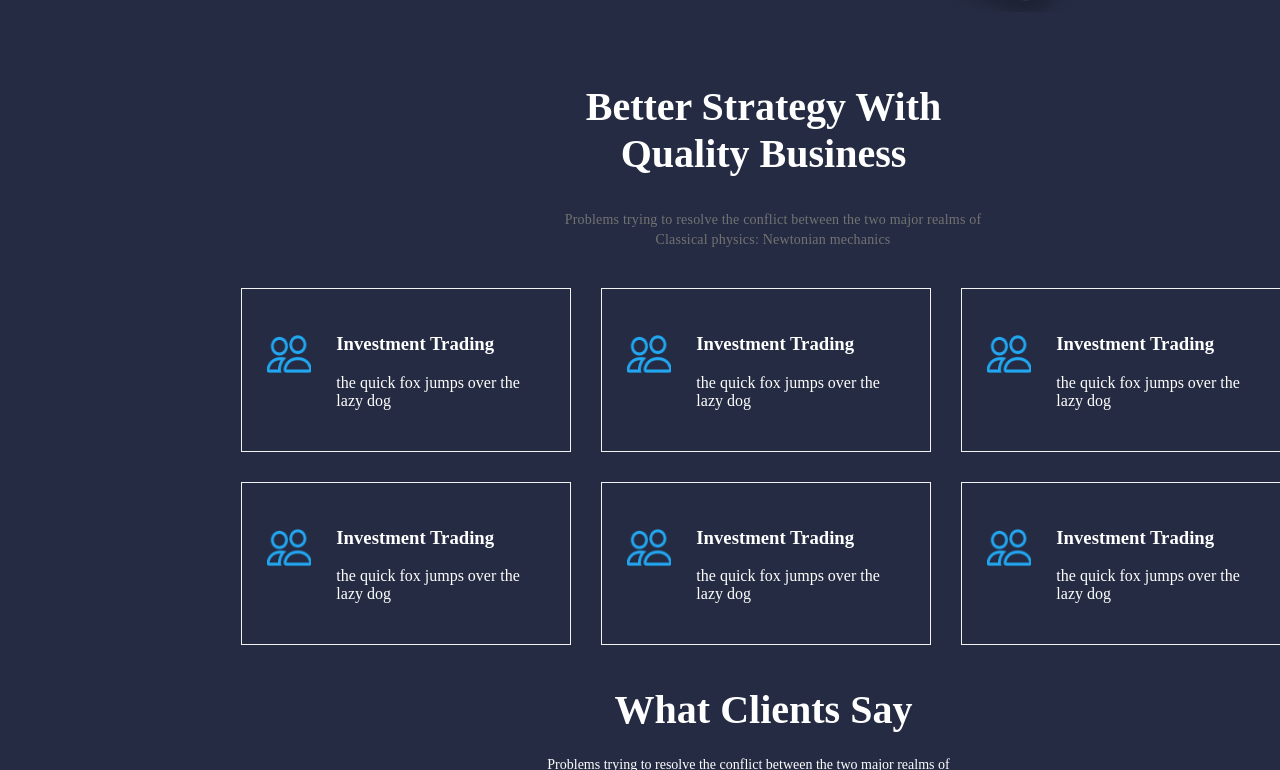
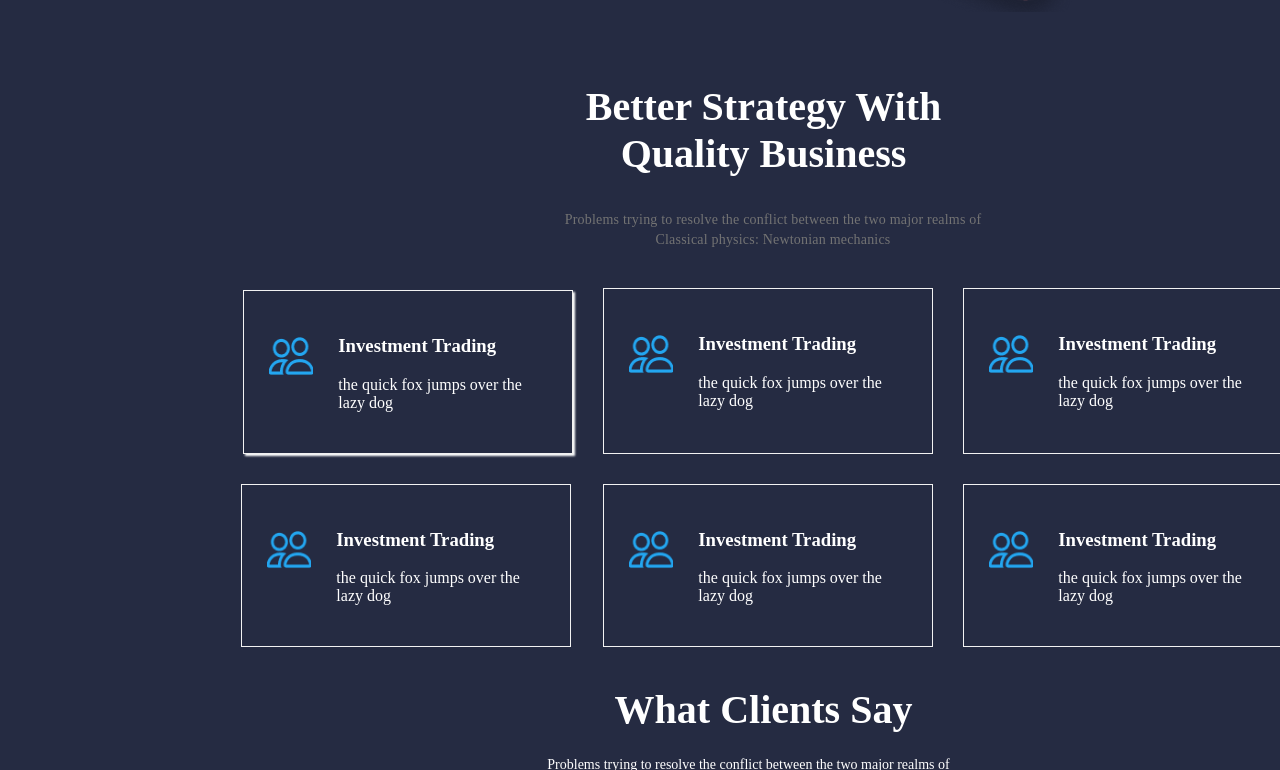
Before and after one commit to DanRan1910/lfinance, a plain HTML site: page index.html in a window 1280 px wide. In both pictures the pointer is over the element 406 px from the left and 1080 px from the top of the page. Shown: the part 710-1480 px from the top of the page. Drawn offline with Linux system fonts and the light colour scheme.

Commit message:
style: styles boxShadow in index.html

```diff
--- a/styles/style.css
+++ b/styles/style.css
@@ -157,6 +157,12 @@ header{
 }
 
 
+.cards-Strategy:hover{
+    box-shadow: 2px 2px 2px #FFFFFF;
+    transition: 0.5s;
+    margin-top: 2px;
+    margin-left: 2px;
+}
 .cards-Strategy{
     color: #FFFFFF;
     display: flex;
@@ -255,6 +261,9 @@ header{
     padding: 51px 50px;
 }
 
+.cards-App-content:hover{
+    box-shadow: 2px 4px 8px #0c0c0c;
+}
 .cards-App-content{
     width: 214px;
     color: #FFFFFF;
@@ -311,6 +320,8 @@ color: #FFFFFF;
 
 .card-Pricing:hover{
     box-shadow: 2px 4px 8px #FFFFFF;
+    transition: 1s;
+    margin-top: 10px;
 }
 .card-Pricing{
     display: flex;
```
Also changed, not shown: index.html (+1 -2 lines).
